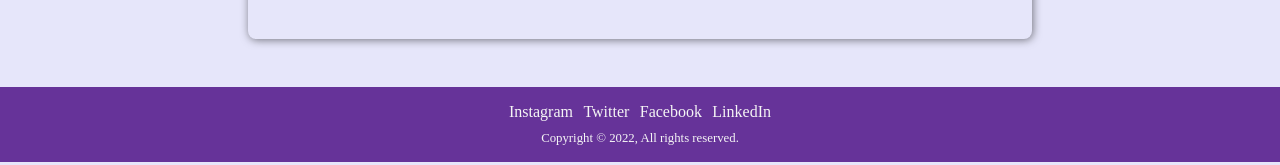
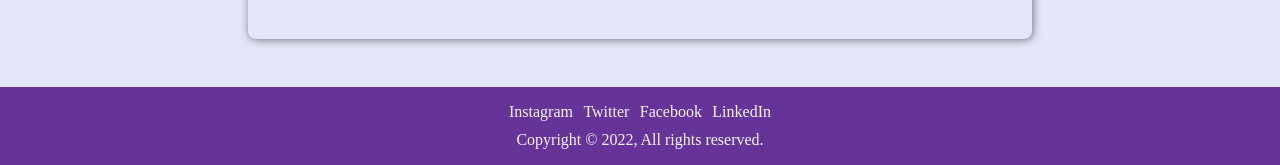
Before and after one commit to DavidNgozika/Portfolio-site, a plain HTML site: page index.html in a window 1280 px wide. Shown: the part 1176-1341 px from the top of the page. Drawn offline with Linux system fonts and the light colour scheme; a script that the page names is missing.

Commit message:
give copyright details full font size

```diff
--- a/fastfood/fastfood.css
+++ b/fastfood/fastfood.css
@@ -239,4 +239,8 @@ div.rights {
     /* #pizza {
         width: 140px;
     } */
+
+    div.rights {
+        font-size: 100%;
+    }
 }
--- a/index.css
+++ b/index.css
@@ -317,4 +317,8 @@ div.rights {
         max-width: 70%;
         margin: 0 auto;
     }
+
+    div.rights {
+        font-size: 100%;
+    }
 }
```
